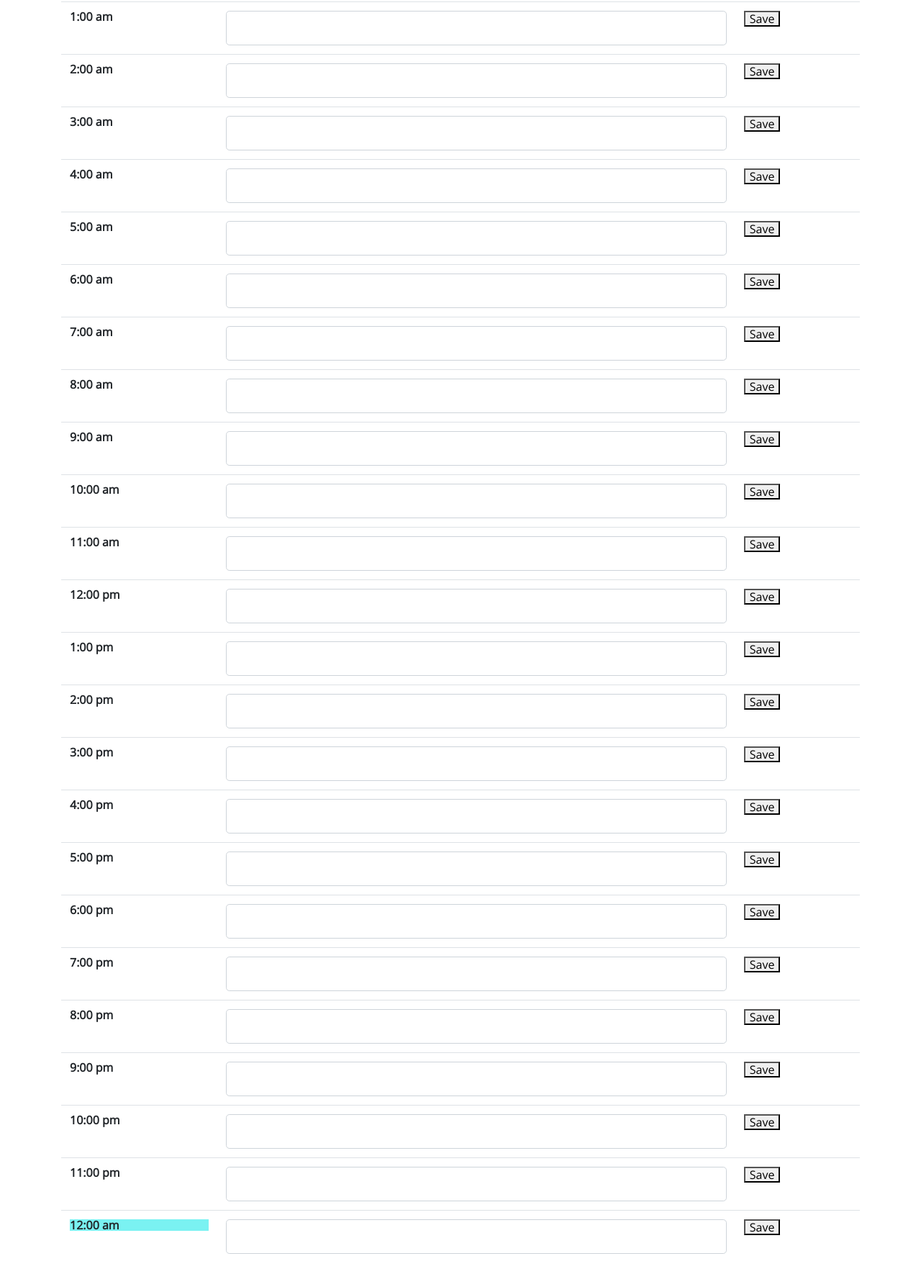
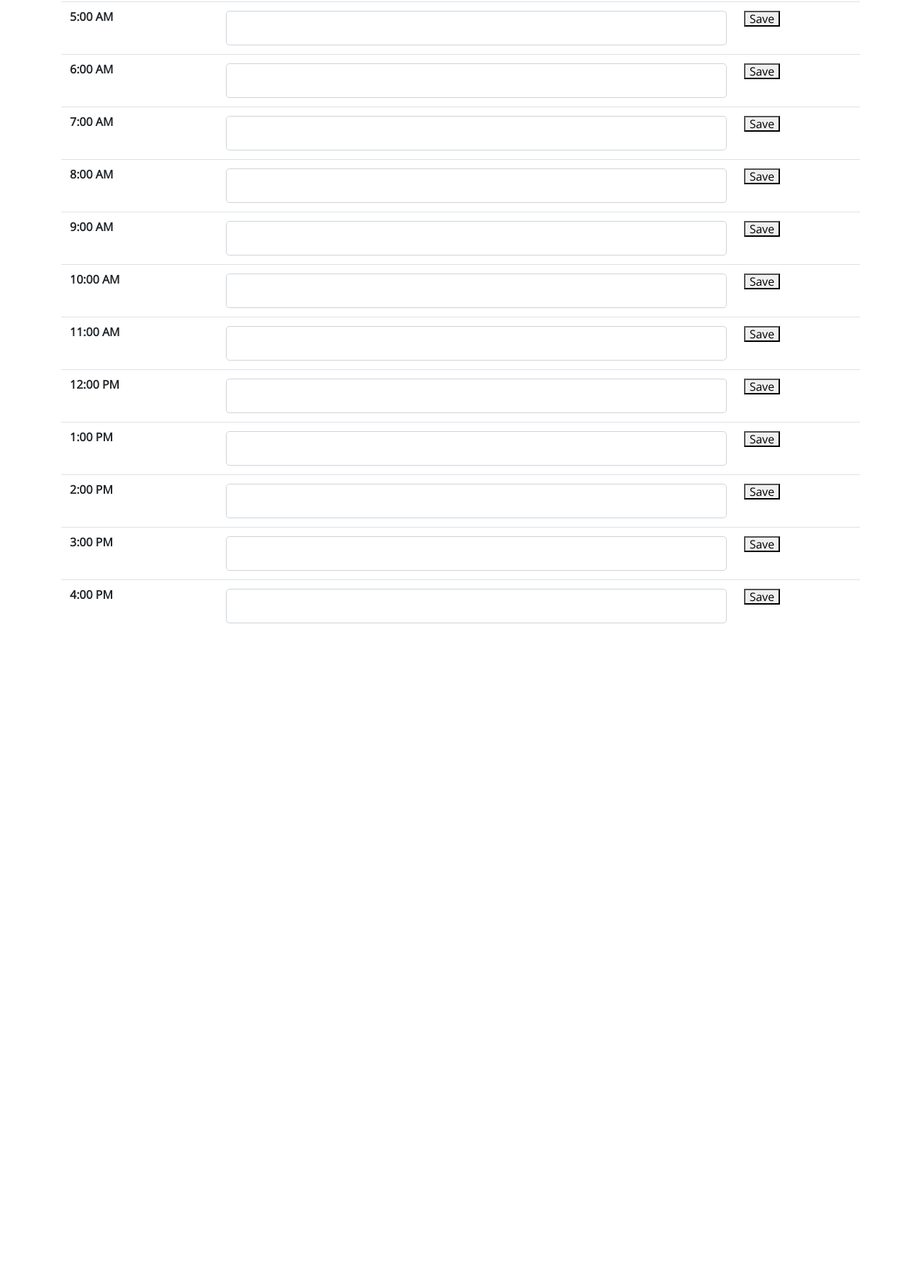
Before and after one commit to nandodavila/Work-Day-Scheduler, a plain HTML site: page index.html in a window 1280 px wide. Shown: the part 334-2104 px from the top of the page at 72% size. After the commit the page ends 1228 px from the top, so only its background shows below. Drawn offline with nearby package versions, Linux system fonts and the light colour scheme.

Commit message:
hard coded times in html, and finally got my form input to atleast show up in a console log, now to get them to show up in local storage

```diff
--- a/assets/js/script.js
+++ b/assets/js/script.js
@@ -1,52 +1,38 @@
 // var timeBlockTimes = moment().startOf('day').format('h:00 a');
 var moment = moment();
 var saveBtn = $('.save')
-var formInput = $('.form-1')
-var formLocal = []
+
 
 var currentDay = moment.format('dddd, MMMM YYYY');
 $('#currentDay').text(currentDay);
 
 var currentHour = moment.format('h:00 a');
 
-console.log(currentHour);
-console.log(formInput)
 
-function timeBlocks() {
-    var hoursInDay = 24;
-    for (i = 1;i <= hoursInDay; i++) {
-        var timeBlockTimes = moment.startOf('day').add(i, 'hour').format('h:00 a');
-        var timeText = $(".time-" + i);
-        timeText.text(timeBlockTimes);
-    }
-    currentHour = moment.format('h:00 a');
-    if (currentHour = timeBlockTimes) {
-        timeText.css('background', "rgb(122, 242, 242)");
-    } console.log(currentHour);
-};
+// function getFormInput () {
+//     var storedForm = localStorage.getItem("time-input");
+//     if (storedForm) {
+//         formLocal = JSON.parse(storedForm);
+//         console.log(formLocal)
+//     };
+// };
 
-timeBlocks();
-
-function getFormInput () {
-    var storedForm = localStorage.getItem("time-input");
-    if (storedForm) {
-        formLocal = JSON.parse(storedForm);
-        console.log(formLocal)
-    };
-};
-
-function setFormInput() {
+$(document).ready(function () {
     saveBtn.on('click', function(event) {
         event.preventDefault();
+        var formInput = $('#form-1').val();
+        console.log(formInput)
+        debugger
+        var text = saveBtn.siblings(formInput).val();
+        var time = saveBtn.parent().attr("id");
+        console.log(formInput)
         if (formInput = null) {
             alert('nothing to save')
         } else {
-            formLocal.push(formInput)
-            console.log(formLocal)
+            localStorage.setItem(time, text);
         }
     })
-    localStorage.setItem("time-input", JSON.stringify(formLocal))
-}
+})
 
-getFormInput();
-setFormInput();
+// getFormInput();
+// setFormInput();
--- a/index.html
+++ b/index.html
@@ -39,128 +39,66 @@
           </tr> -->
         </thead>
         <tbody class="time-body">
-          <tr class="time-rows">
-            <th scope="row"><div class="time-1"></div></th>
-            <td><input class="form-control form-control-lg copy-form form-1" type="text" placeholder=""></td>
+          <tr class="time-rows" id= "time5">
+            <th scope="row"><div class="time">5:00 AM</div></th>
+            <td><input class="form-control form-control-lg copy-form" id = "form-1" type="text" placeholder=""></td>
             <td><button class="save">Save</button></td>
           </tr>
-          <tr class="time-rows">
-            <th scope="row"><div class="time-2"></div></th>
+          <tr class="time-rows" id= "time6">
+            <th scope="row"><div class="time">6:00 AM</div></th>
             <td><input class="form-control form-control-lg copy-form" type="text" placeholder=""></td>
             <td><button class="save">Save</button></td>
           </tr>
-          <tr class="time-rows">
-            <th scope="row"><div class="time-3"></div></th>
+          <tr class="time-rows" id= "time7">
+            <th scope="row"><div class="time">7:00 AM</div></th>
             <td><input class="form-control form-control-lg copy-form" type="text" placeholder=""></td>
             <td><button class="save">Save</button></td>
           </tr>
-          <tr class="time-rows">
-            <th scope="row"><div class="time-4"></div></th>
+          <tr class="time-rows" id= "time8">
+            <th scope="row"><div class="time">8:00 AM</div></th>
             <td><input class="form-control form-control-lg copy-form" type="text" placeholder=""></td>
             <td><button class="save">Save</button></td>
           </tr>
-          <tr class="time-rows">
-            <th scope="row"><div class="time-5"></div></th>
+          <tr class="time-rows" id= "time9">
+            <th scope="row"><div class="time">9:00 AM</div></th>
             <td><input class="form-control form-control-lg copy-form" type="text" placeholder=""></td>
             <td><button class="save">Save</button></td>
           </tr>
-          <tr class="time-rows">
-            <th scope="row"><div class="time-6"></div></th>
+          <tr class="time-rows" id= "time10">
+            <th scope="row"><div class="time">10:00 AM</div></th>
             <td><input class="form-control form-control-lg copy-form" type="text" placeholder=""></td>
             <td><button class="save">Save</button></td>
           </tr>
-          <tr class="time-rows">
-            <th scope="row"><div class="time-7"></div></th>
+          <tr class="time-rows" id= "time11">
+            <th scope="row"><div class="time"></div>11:00 AM</th>
             <td><input class="form-control form-control-lg copy-form" type="text" placeholder=""></td>
             <td><button class="save">Save</button></td>
           </tr>
-          <tr class="time-rows">
-            <th scope="row"><div class="time-8"></div></th>
+          <tr class="time-rows" id= "time12">
+            <th scope="row"><div class="time">12:00 PM</div></th>
             <td><input class="form-control form-control-lg copy-form" type="text" placeholder=""></td>
             <td><button class="save">Save</button></td>
           </tr>
-          <tr class="time-rows">
-            <th scope="row"><div class="time-9"></div></th>
+          <tr class="time-rows" id= "time1">
+            <th scope="row"><div class="time">1:00 PM</div></th>
             <td><input class="form-control form-control-lg copy-form" type="text" placeholder=""></td>
             <td><button class="save">Save</button></td>
           </tr>
-          <tr class="time-rows">
-            <th scope="row"><div class="time-10"></div></th>
+          <tr class="time-rows" id= "time2">
+            <th scope="row"><div class="time">2:00 PM</div></th>
             <td><input class="form-control form-control-lg copy-form" type="text" placeholder=""></td>
             <td><button class="save">Save</button></td>
           </tr>
-          <tr class="time-rows">
-            <th scope="row"><div class="time-11"></div></th>
+          <tr class="time-rows" id= "time3">
+            <th scope="row"><div class="time">3:00 PM</div></th>
             <td><input class="form-control form-control-lg copy-form" type="text" placeholder=""></td>
             <td><button class="save">Save</button></td>
           </tr>
-          <tr class="time-rows">
-            <th scope="row"><div class="time-12"></div></th>
+          <tr class="time-rows" id= "time4">
+            <th scope="row"><div class="time">4:00 PM</div></th>
             <td><input class="form-control form-control-lg copy-form" type="text" placeholder=""></td>
             <td><button class="save">Save</button></td>
           </tr>
-          <tr class="time-rows">
-            <th scope="row"><div class="time-13"></div></th>
-            <td><input class="form-control form-control-lg copy-form" type="text" placeholder=""></td>
-            <td><button class="save">Save</button></td>
-          </tr>
-          <tr class="time-rows">
-            <th scope="row"><div class="time-14"></div></th>
-            <td><input class="form-control form-control-lg copy-form" type="text" placeholder=""></td>
-            <td><button class="save">Save</button></td>
-          </tr>
-          <tr class="time-rows">
-            <th scope="row"><div class="time-15"></div></th>
-            <td><input class="form-control form-control-lg copy-form" type="text" placeholder=""></td>
-            <td><button class="save">Save</button></td>
-          </tr>
-          <tr class="time-rows">
-            <th scope="row"><div class="time-16"></div></th>
-            <td><input class="form-control form-control-lg copy-form" type="text" placeholder=""></td>
-            <td><button class="save">Save</button></td>
-          </tr>
-          <tr class="time-rows">
-            <th scope="row"><div class="time-17"></div></th>
-            <td><input class="form-control form-control-lg copy-form" type="text" placeholder=""></td>
-            <td><button class="save">Save</button></td>
-          </tr>
-          <tr class="time-rows">
-            <th scope="row"><div class="time-18"></div></th>
-            <td><input class="form-control form-control-lg copy-form" type="text" placeholder=""></td>
-            <td><button class="save">Save</button></td>
-          </tr>
-          <tr class="time-rows">
-            <th scope="row"><div class="time-19"></div></th>
-            <td><input class="form-control form-control-lg copy-form" type="text" placeholder=""></td>
-            <td><button class="save">Save</button></td>
-          </tr>
-          <tr class="time-rows">
-            <th scope="row"><div class="time-20"></div></th>
-            <td><input class="form-control form-control-lg copy-form" type="text" placeholder=""></td>
-            <td><button class="save">Save</button></td>
-          </tr>
-          <tr class="time-rows">
-            <th scope="row"><div class="time-21"></div></th>
-            <td><input class="form-control form-control-lg copy-form" type="text" placeholder=""></td>
-            <td><button class="save">Save</button></td>
-          </tr>
-          <tr class="time-rows">
-            <th scope="row"><div class="time-22"></div></th>
-            <td><input class="form-control form-control-lg copy-form" type="text" placeholder=""></td>
-            <td><button class="save">Save</button></td>
-          </tr>
-          <tr class="time-rows">
-            <th scope="row"><div class="time-23"></div></th>
-            <td><input class="form-control form-control-lg copy-form" type="text" placeholder=""></td>
-            <td><button class="save">Save</button></td>
-          </tr>
-          <tr class="time-rows">
-            <th scope="row"><div class="time-24"></div></th>
-            <td><input class="form-control form-control-lg copy-form" type="text" placeholder=""></td>
-            <td><button class="save">Save</button></td>
-          </tr>
-
-
         </tbody>
       </table>
     </div>
```
